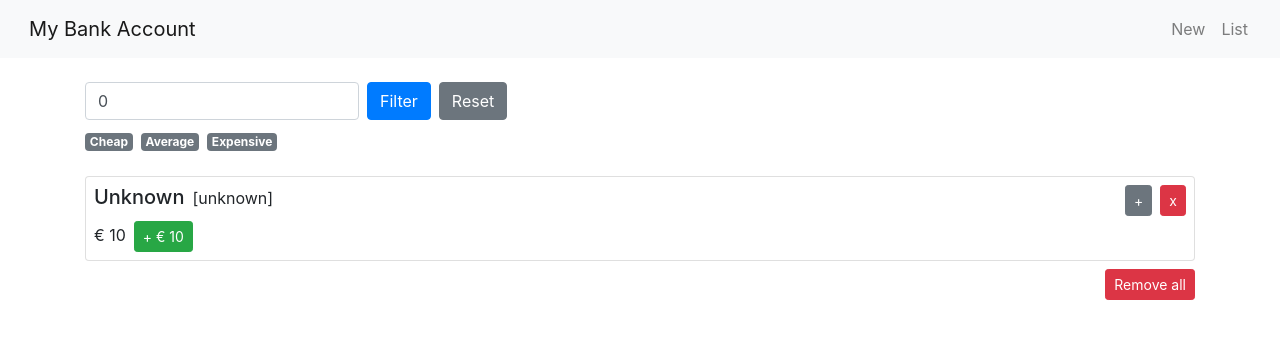
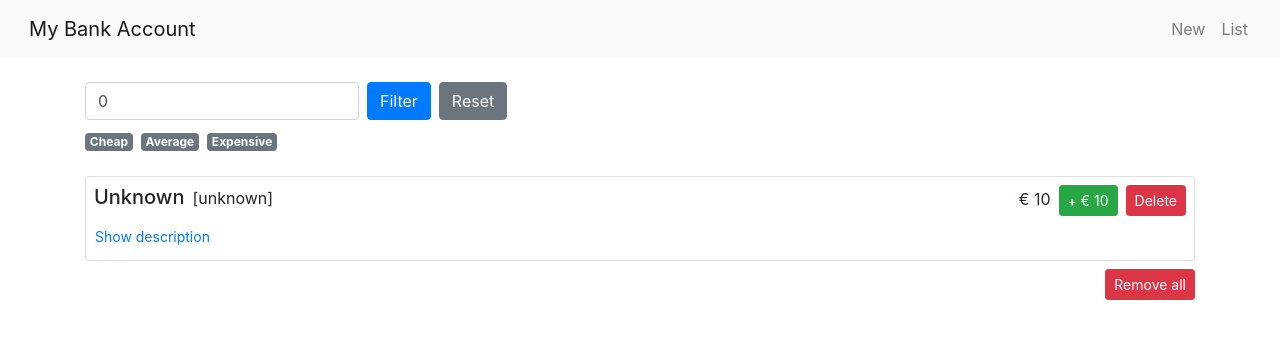
Before and after one commit to fabiosussetto/dechit-react-1, a React (Create React App) app: page /transactions/list in a window 1280 px wide. Both pictures are taken after a click on the button "Add Default". Shown: the top 338 px of the page. Built offline with nearby package versions, Linux system fonts and the light colour scheme; no server answers.

Commit message:
refactor card component HTML

```diff
--- a/src/TransactionCard.js
+++ b/src/TransactionCard.js
@@ -1,40 +1,54 @@
 import React from 'react'
 
 // Es. di "functional component"
+
+
+//* ??? qual è il modo migliore di gestire queste situazioni?
+// va bene usare una funzione in un componente funzionale?
+function descriptionButton(transaction, expanded, onToggleExpand) {
+  if(transaction.description) {
+    return (
+      <button className="btn btn-sm btn-link pl-0 mr-2"
+              onClick={onToggleExpand}>
+        {expanded ? 'Hide' : 'Show'} description
+      </button>
+    )
+  } else {
+    return (
+      <small>(Nothing to show here)</small>
+    )
+  }
+}
 
 const TransactionCard = (props) => {
     const { transaction, onIncrementAmount, expanded, onToggleExpand, onRemoveTransacion, currency } = props
     return (
         <div className="card p-2 mb-2">
-            <div className="d-flex">
-                <div>
+            <div className="row">
+                <div className="col">
                     <h5 className="card-title">
                       {transaction.label}
                       <small className="ml-2">
                         [{transaction.category}]
                       </small>
                     </h5>
-                    <div className="card-text">
+                </div>
+
+                <div className="col text-right">
                   {currency+' '+transaction.amount}
                   <button className="btn btn-sm btn-success ml-2"
                           onClick={onIncrementAmount}>
                     + {currency} 10
                   </button>
-                    </div>
-                </div>
-
-                <div className="ml-auto">
-                  <button className="btn btn-sm btn-secondary mr-2"
-                          onClick={onToggleExpand}>
-                    {expanded ? '-' : '+'}
-                  </button>
-                  <button className="btn btn-sm btn-danger"
+                  <button className="btn btn-sm btn-danger ml-2"
                           onClick={onRemoveTransacion}>
-                    x
+                    Delete
                   </button>
                 </div>
             </div>
 
+            <div className="card-text">
+              {descriptionButton(transaction, expanded, onToggleExpand)}
               {expanded && (
                 <p>
                   <small>
@@ -43,6 +57,7 @@ const TransactionCard = (props) => {
                 </p>
               )}
             </div>
+        </div>
     )
 }
 
```
Lines whose indentation alone changed are shown as unchanged.
